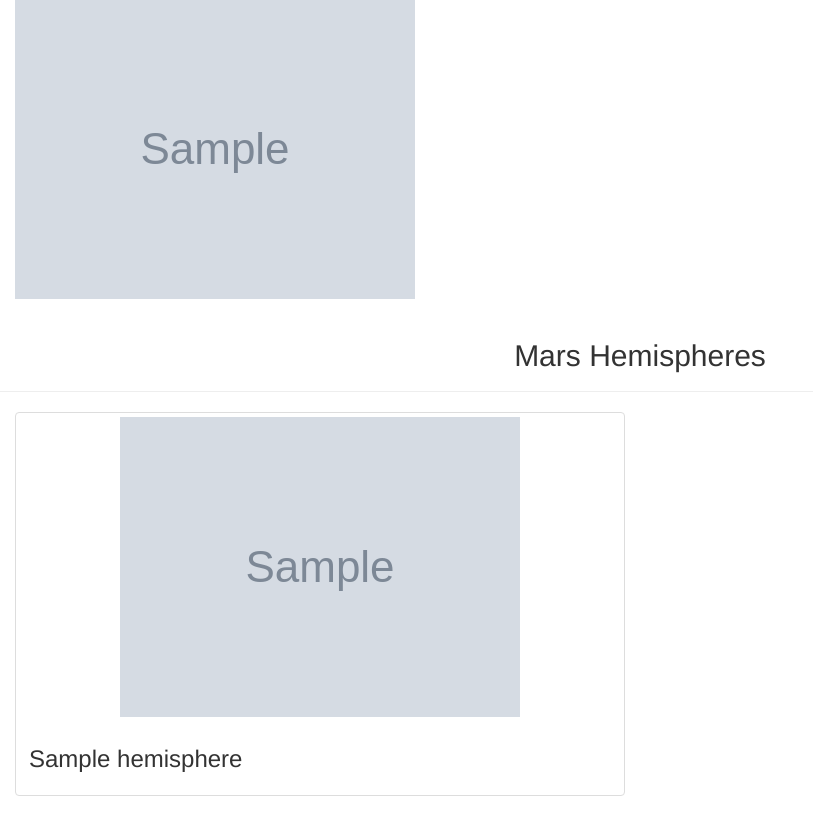
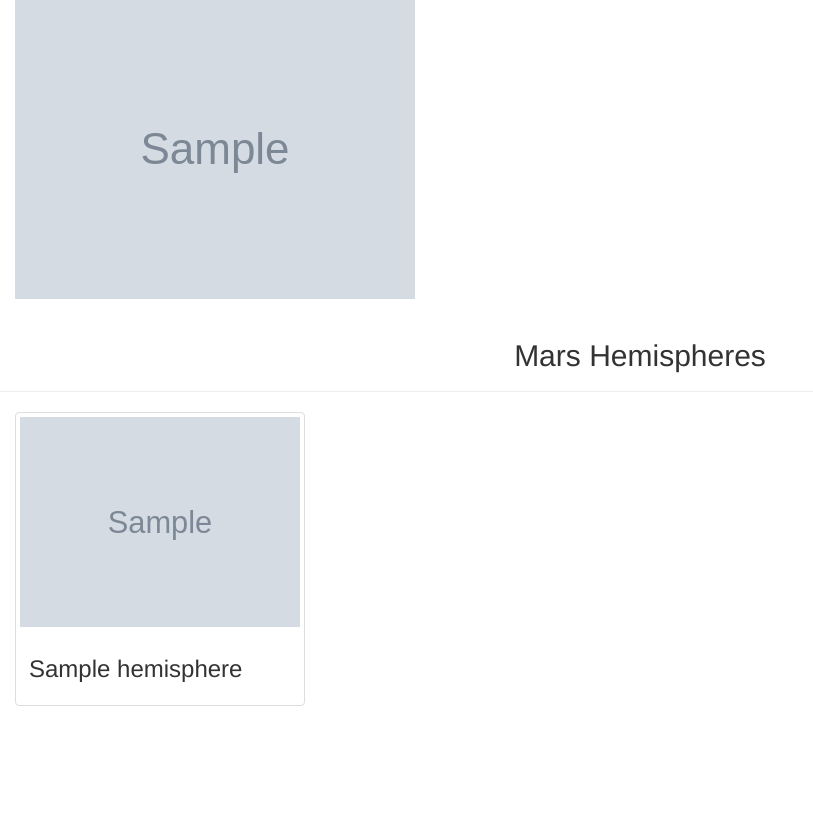
Before and after one commit to klcollins503/Mission_to_Mars, a Flask app: page / in a window 1280 px wide. Shown: the part 456-1272 px from the top of the page, without its empty margins (0-813 px from the left). After the commit the page ends 1162 px from the top, so only its background shows below. Run offline with Flask 2, Linux system fonts and the light colour scheme; grey boxes marked "Sample" are stand-in pictures; a database or web service that is not in the repository returns one stand-in record (values such as "Sample title"); some libraries are stand-ins or nearby versions.

Commit message:
Add files via upload

```diff
--- a/templates/index.html
+++ b/templates/index.html
@@ -2,7 +2,7 @@
 <html lang="en">
   <head>
     <meta charset="UTF-8" />
-    <meta name="viewport" content="width=device-width, initial-scale=2.0" />
+    <meta name="viewport" content="width=device-width, initial-scale=1.0" />
     <meta http-equiv="X-UA-Compatible" content="ie=edge" />
     <title>Mission to Mars</title>
     <link
@@ -64,7 +64,7 @@
         </div>
 
         {% for hemisphere in mars.hemispheres %}
-        <div class="col-md-6">
+        <div class="col-sm-3">
           <div class="thumbnail">
             <img src="{{hemisphere.img_url | default('static/images/error.png', true)}}" alt="...">
             <div class="caption">
```
